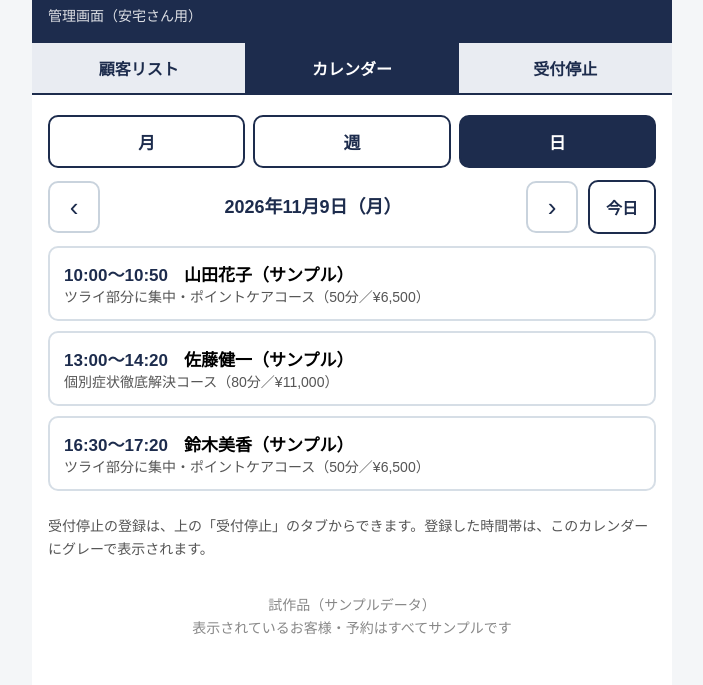
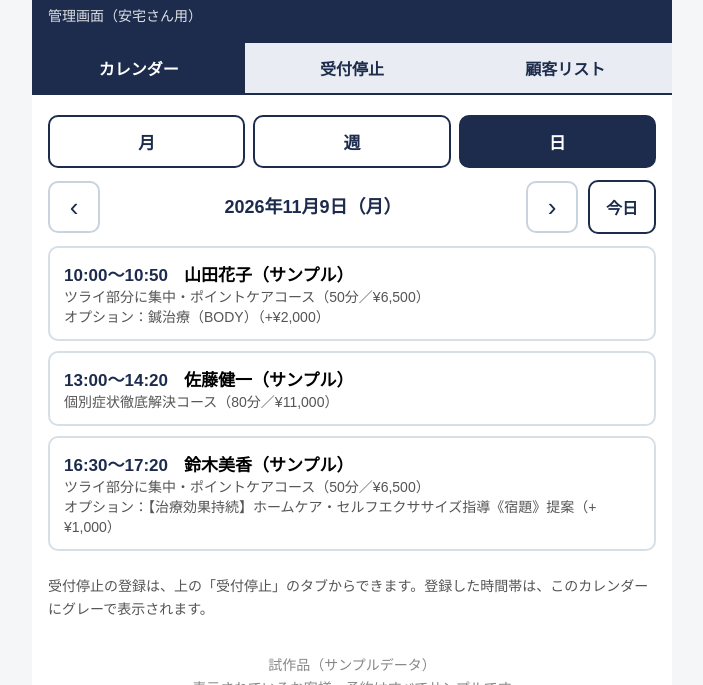
Before and after one commit to butti0108-spec/ataka, a plain HTML site: page admin-mock.html in a window 1280 px wide. Shown: the part 49-734 px from the top of the page, without its empty margins (288-991 px from the left). Drawn offline with Linux system fonts and the light colour scheme.

Commit message:
管理画面モック：タブを上部固定・並び替え（カレンダー/受付停止/顧客リスト）、仮データを全て開けるよう整備

```diff
--- a/admin-mock.html
+++ b/admin-mock.html
@@ -11,7 +11,7 @@
   header { background:#1D2C4D; color:#fff; padding:16px; }
   header .logo { height:30px; display:block; }
   header .sub { font-size:14px; opacity:.85; margin-top:8px; }
-  .tabs { display:flex; border-bottom:2px solid #1D2C4D; }
+  .tabs { display:flex; border-bottom:2px solid #1D2C4D; position:sticky; top:0; z-index:60; background:#fff; }
   .tabs button { flex:1; padding:13px 4px; font-size:16px; background:#e9ecf2; border:none; cursor:pointer; color:#1D2C4D; font-weight:bold; }
   .tabs button.active { background:#1D2C4D; color:#fff; }
   @media (max-width:480px){ .tabs button{ font-size:14px; padding:13px 1px; white-space:nowrap; } }
@@ -115,9 +115,10 @@
 
   <nav class="tabs">
 
-    <button type="button" id="tab-cust" onclick="showTab('cust')">顧客リスト</button>
+
     <button type="button" id="tab-cal" class="active" onclick="showTab('cal')">カレンダー</button>
     <button type="button" id="tab-blk" onclick="showTab('blk')">受付停止</button>
+    <button type="button" id="tab-cust" onclick="showTab('cust')">顧客リスト</button>
   </nav>
 
 
@@ -455,7 +456,7 @@ const CAL_BOOKINGS = [
   {date:"2026-11-04",time:"10:30",customerId:"u3",courseId:"c4"},{date:"2026-11-04",time:"13:00",customerId:"u1",courseId:"c2"},{date:"2026-11-04",time:"18:30",customerId:"u2",courseId:"c3"},
   {date:"2026-11-05",time:"11:00",customerId:"u4",courseId:"c1"},{date:"2026-11-05",time:"15:30",customerId:"u1",courseId:"c4"},
   {date:"2026-11-07",time:"10:00",customerId:"u2",courseId:"c2"},{date:"2026-11-07",time:"12:00",customerId:"u3",courseId:"c2"},{date:"2026-11-07",time:"14:30",customerId:"u1",courseId:"c1"},{date:"2026-11-07",time:"17:00",customerId:"u4",courseId:"c5"},
-  {date:"2026-11-09",time:"10:00",customerId:"u1",courseId:"c4"},{date:"2026-11-09",time:"13:00",customerId:"u2",courseId:"c2"},{date:"2026-11-09",time:"16:30",customerId:"u3",courseId:"c4"},
+  {date:"2026-11-09",time:"10:00",customerId:"u1",courseId:"c4",opts:[["鍼治療（BODY）",2000]]},{date:"2026-11-09",time:"13:00",customerId:"u2",courseId:"c2"},{date:"2026-11-09",time:"16:30",customerId:"u3",courseId:"c4",opts:[["【治療効果持続】ホームケア・セルフエクササイズ指導《宿題》提案",1000]]},
   {date:"2026-11-11",time:"10:00",customerId:"u4",courseId:"c1"},{date:"2026-11-11",time:"13:30",customerId:"u1",courseId:"c2"},{date:"2026-11-11",time:"17:30",customerId:"u2",courseId:"c3"},{date:"2026-11-11",time:"19:30",customerId:"u3",courseId:"c2"},
   {date:"2026-11-12",time:"11:00",customerId:"u2",courseId:"c4"},{date:"2026-11-12",time:"15:00",customerId:"u1",courseId:"c1"},
   {date:"2026-11-14",time:"10:00",customerId:"u3",courseId:"c2"},{date:"2026-11-14",time:"11:30",customerId:"u4",courseId:"c5"},{date:"2026-11-14",time:"13:30",customerId:"u1",courseId:"c2"},{date:"2026-11-14",time:"15:30",customerId:"u2",courseId:"c1"},{date:"2026-11-14",time:"17:30",customerId:"u3",courseId:"c4"},
@@ -539,9 +540,9 @@ function renderCal(){
           if (bl.start){
             const [sh,sm] = bl.start.split(":").map(Number), [eh,em] = bl.end.split(":").map(Number);
             const top = ((sh+sm/60)-H0)*PX, hgt = Math.max(N<=5 ? 60 : 46, ((eh+em/60)-(sh+sm/60))*PX);
-            col += '<div class="w-ev blk" style="top:'+top+'px;height:'+hgt+'px"><span class="et">'+(N<=5 ? "受付停止" : "停止")+'</span>' + (N<=5 ? '<span class="en2">'+bl.memo+"</span>" : "") + "</div>";
+            col += '<div class="w-ev blk" style="cursor:pointer;top:'+top+'px;height:'+hgt+'px" onclick="goDay(\''+ds+'\')"><span class="et">'+(N<=5 ? "受付停止" : "停止")+'</span>' + (N<=5 ? '<span class="en2">'+bl.memo+"</span>" : "") + "</div>";
           } else {
-            col += '<div class="w-ev blk" style="top:0;height:'+HGT+'px"><span class="et">'+(N<=5 ? "終日 受付停止" : "終日 停止")+'</span>' + (N<=5 ? '<span class="en2">'+bl.memo+"</span>" : "") + "</div>";
+            col += '<div class="w-ev blk" style="cursor:pointer;top:0;height:'+HGT+'px" onclick="goDay(\''+ds+'\')"><span class="et">'+(N<=5 ? "終日 受付停止" : "終日 停止")+'</span>' + (N<=5 ? '<span class="en2">'+bl.memo+"</span>" : "") + "</div>";
           }
         });
       }
@@ -575,7 +576,7 @@ function renderCal(){
     if (!isClosed(cur) && !list.length && !blkOn(ds).length) h = '<p class="note">この日の予約はありません。</p>';
     list.forEach(b=>{
       const co = courseById(b.courseId), cu = custById(b.customerId);
-      h += '<button type="button" class="cust" onclick="openDetail(\''+cu.id+'\', this)"><span class="tm">'+b.time+"〜"+endTime(b.time, co.minutes)+'</span>　<span class="nm">'+cu.name+'</span><br><span class="last">'+co.name+"（"+co.minutes+"分／"+fmtPrice(co.price)+"）</span></button>";
+      h += '<button type="button" class="cust" onclick="openDetail(\''+cu.id+'\', this)"><span class="tm">'+b.time+"〜"+endTime(b.time, co.minutes)+'</span>　<span class="nm">'+cu.name+'</span><br><span class="last">'+co.name+"（"+co.minutes+"分／"+fmtPrice(co.price)+"）</span>" + (b.opts ? '<br><span class="last">オプション：'+b.opts.map(o=>o[0]).join("、")+"（+"+fmtPrice(b.opts.reduce((sm,o)=>sm+o[1],0))+"）</span>" : "") + "</button>";
     });
     blkOn(ds).forEach(bl=>{
       h += '<div class="blk-row">受付停止：'+(bl.start ? bl.start+"〜"+bl.end : "終日")+"（"+bl.memo+"）</div>";
```
